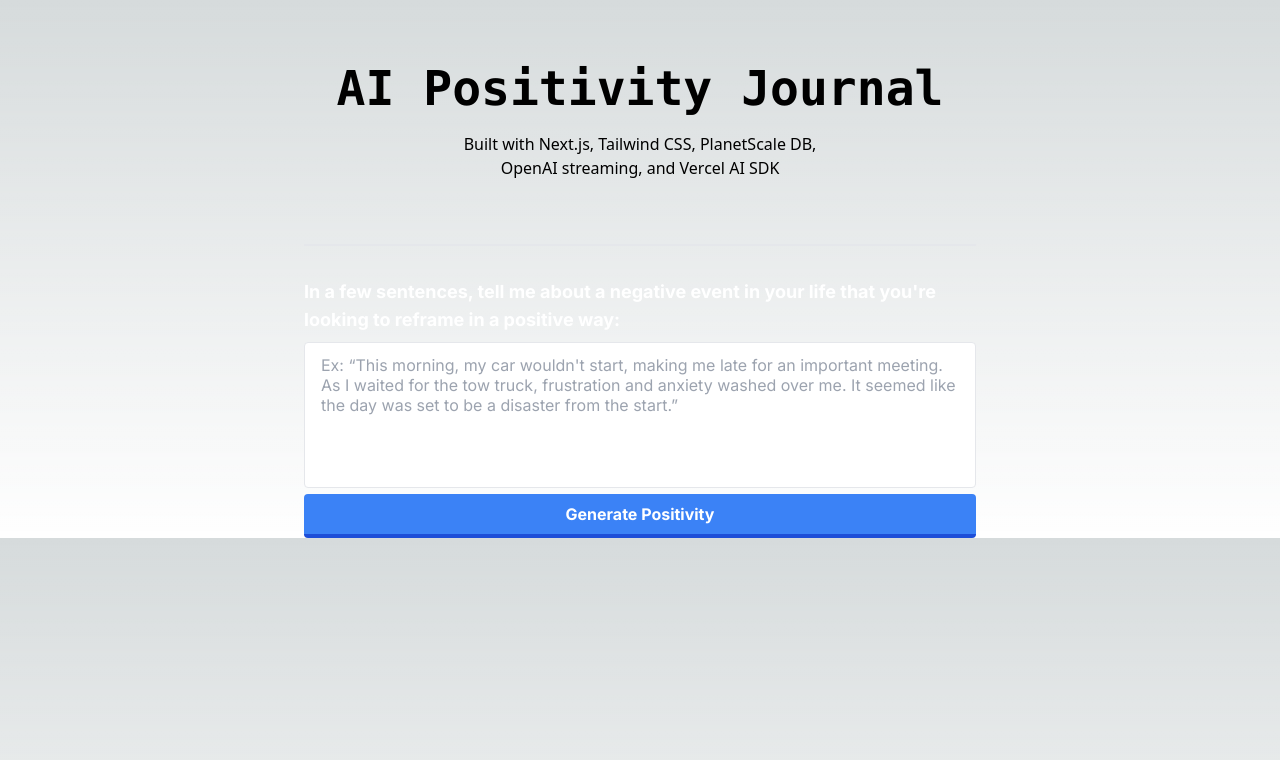
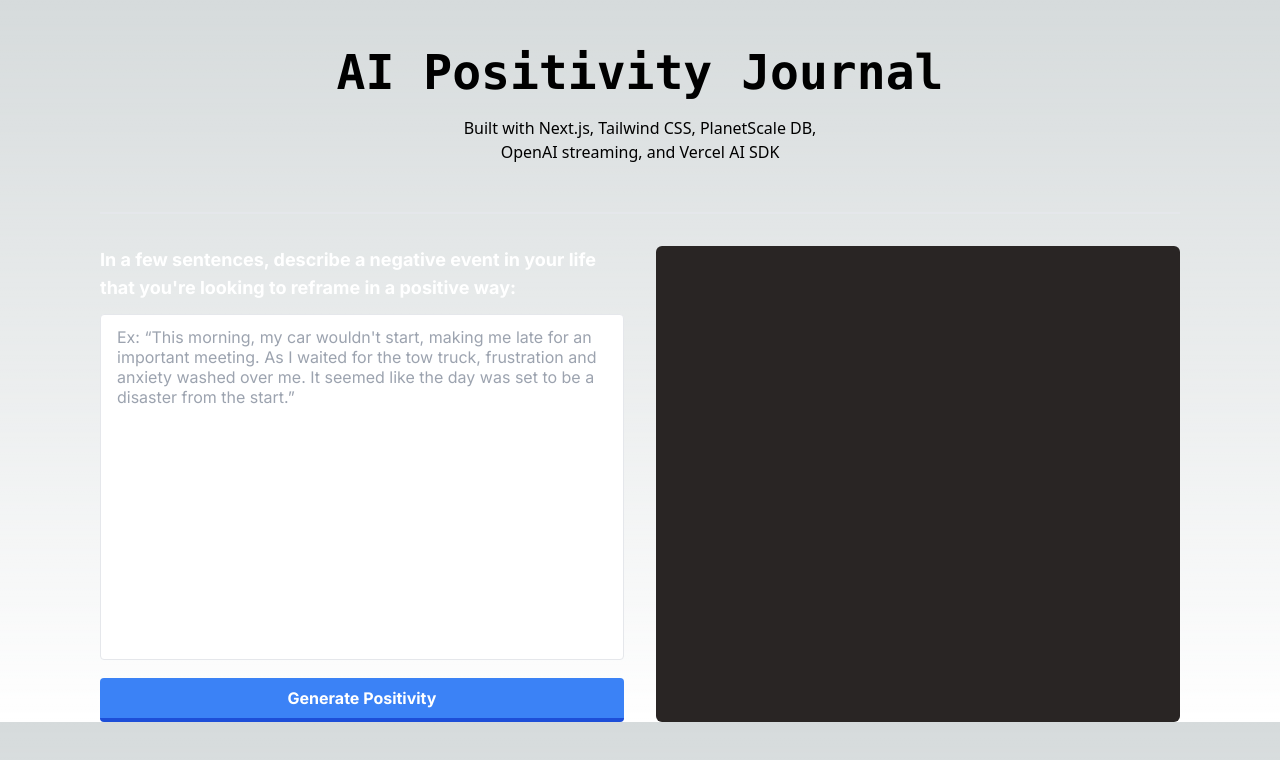
Before and after one commit to ewang0/ai-positivity-journal, a Next.js app: page / in a window 1280 px wide. Shown: the top 760 px of the page. Built offline with nearby package versions, Linux system fonts and the light colour scheme.

Commit message:
Add two column styling

```diff
--- a/app/formfield.tsx
+++ b/app/formfield.tsx
@@ -6,13 +6,13 @@ interface FormFieldProps {
 const FormField: React.FC<FormFieldProps> = ({ header, placeholder}) => {
     return (
         <div className="w-full mt-8">
-            <label className="block text-white text-lg font-bold mb-2 " htmlFor="username">
+            <label className="block text-white text-lg font-bold mb-3" htmlFor="username">
                 {header}
             </label>
             <textarea
                 className="bg-white text-gray-700 w-full border rounded py-3 px-4 leading-tight focus:outline-none focus:bg-white resize-none"
                 id="grid-first-name"
-                rows={6}
+                rows={16}
                 placeholder={placeholder}
             />
         </div>
--- a/app/page.tsx
+++ b/app/page.tsx
@@ -2,29 +2,28 @@ import FormField from "./formfield";
 
 export default function Home() {
   return (
-    <main className="flex flex-col justify-center items-center max-w-2xl m-auto">
-      <div className="flex flex-col justify-center items-center w-full py-16 border-b-2">
+    <main className="flex flex-col justify-center items-center max-w-[1080px] m-auto">
+      <div className="flex flex-col justify-center items-center w-full py-12 border-b-2">
         {/* <img src="vercel.svg" className="bg-white"/> */}
         <h1 className="font-mono font-bold mb-5 text-center text-5xl">AI Positivity Journal</h1>
         <p className="font-sans max-w-sm text-center">Built with Next.js, Tailwind CSS, PlanetScale DB, OpenAI streaming, and Vercel AI SDK</p>
       </div>
-      <FormField
-        header={"In a few sentences, tell me about a negative event in your life that you're looking to reframe in a positive way:"}
-        placeholder="Ex: “This morning, my car wouldn't start, making me late for an important meeting. As I waited for the tow truck, frustration and anxiety washed over me. It seemed like the day was set to be a disaster from the start.”"
-      />
-      <button className="bg-blue-500 w-full hover:bg-blue-400 text-white font-bold py-2 px-4 border-b-4 border-blue-700 hover:border-blue-500 rounded">
-        Generate Positivity
-      </button>
-      {/* <FormField
-        header={"Themes you'd like to explore:"}
-        subheader={"butt"}
-        placeholder="Ex: “Full picture, Freedom to focus, A vibrant future, Human perspective, etc.”"
-      />
-      <FormField
-        header={"Related words:"}
-        subheader={"butt"}
-        placeholder="Ex: “Innovation, Medicine, Technology, Assisted, Doctor, etc”"
-      /> */}
+      <div className='grid grid-cols-2 gap-x-8'>
+        <div>
+          <FormField
+            header={"In a few sentences, describe a negative event in your life that you're looking to reframe in a positive way:"}
+            placeholder="Ex: “This morning, my car wouldn't start, making me late for an important meeting. As I waited for the tow truck, frustration and anxiety washed over me. It seemed like the day was set to be a disaster from the start.”"
+          />
+          <button className="bg-blue-500 w-full hover:bg-blue-400 mt-3 text-white font-bold py-2 px-4 border-b-4 border-blue-700 hover:border-blue-500 rounded">
+            Generate Positivity
+          </button>
+        </div>
+        <div className="pt-8">
+          <div className="w-full h-full bg-stone-800 rounded-md">
+          </div>
+        </div>
+      </div>
+
     </main>
   );
 }
```
